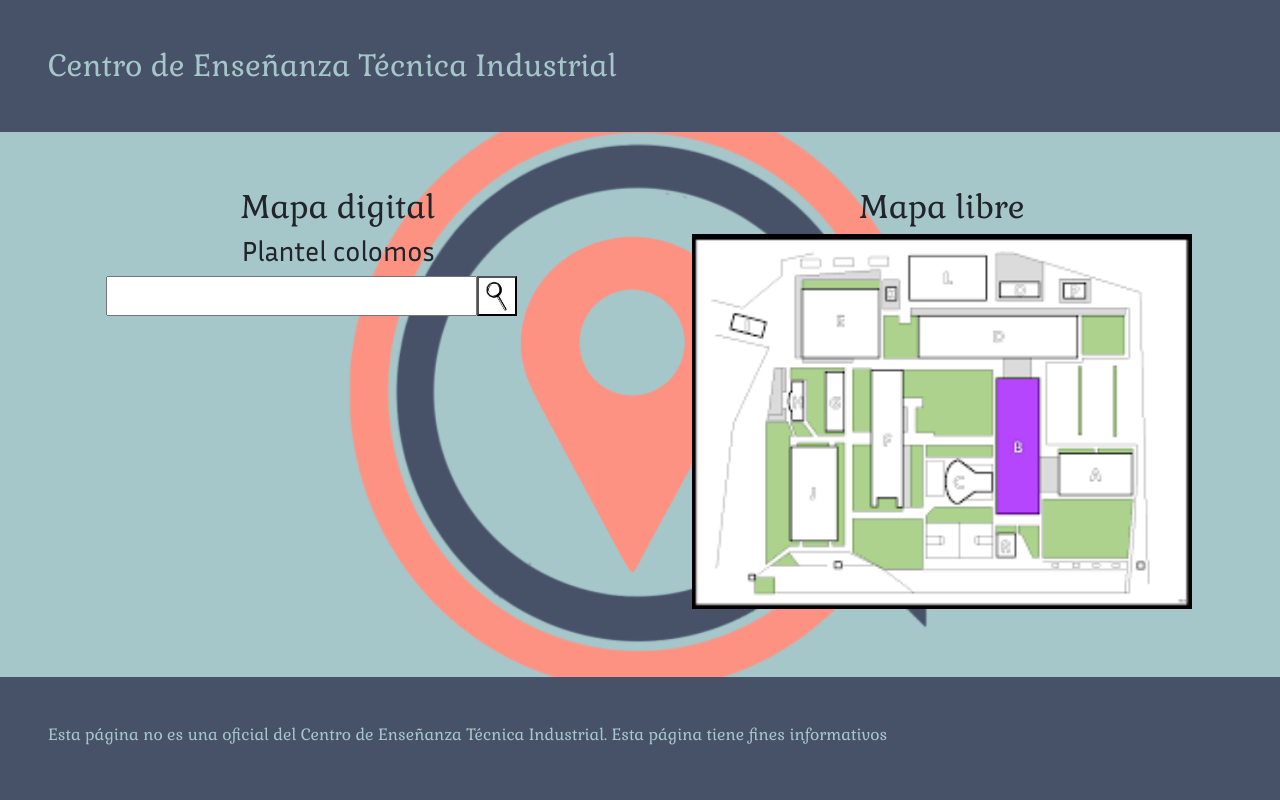
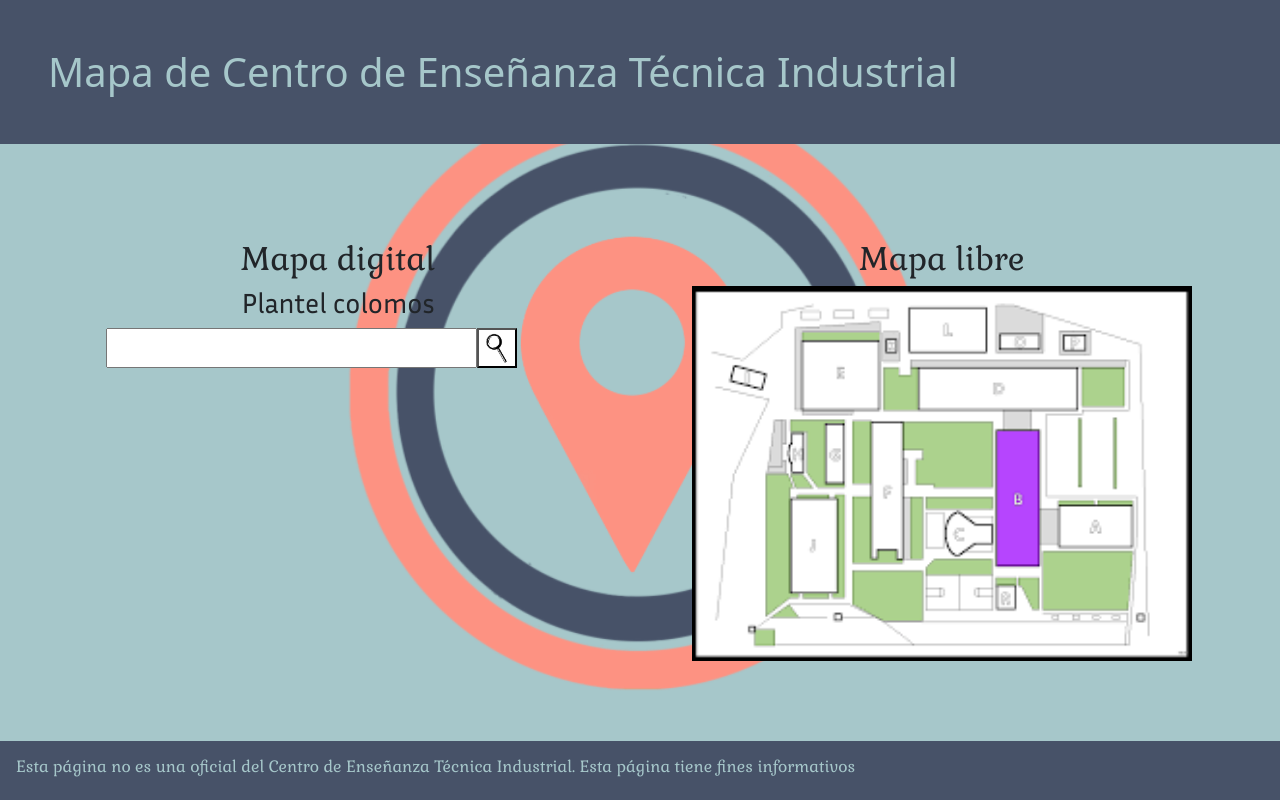
Before and after one commit to alisonraygoza/mapaCeti, a plain HTML site: page index.html in a window 1280 px wide. Drawn offline with nearby package versions, Linux system fonts and the light colour scheme.

Commit message:
página inicio completa

```diff
--- a/index.html
+++ b/index.html
@@ -37,9 +37,6 @@
                 font-family: Joan;
                 src: url(Joan-Regular.ttf);
             }
-            h1{
-                font-family: Joan;
-            }
             h2, h6{
                 font-family: Gabriela;
             }
@@ -73,15 +70,15 @@
                 background-color:#475268;
                 color: #a6c7ca;
                 bottom: 0;
-                position: absolute;
+                position: fixed;
             }
         </style>
     <body>
         <header>
-            <h1 id="escuela" class="container-fluid p-5 titulo">Centro de Enseñanza Técnica Industrial</h1>
+            <h1 class="container-fluid p-5 titulo">Mapa de Centro de Enseñanza Técnica Industrial</h1>
         </header>
-        <div id="papa" class="row p-5">
-            <div id="buscador" class="col-12 col-md-6">
+        <div id="papa" class="row p-5 my-5">
+            <div class="col-12 col-md-6">
                 <h2>Mapa digital</h2>
                 <h3>Plantel colomos</h3>
                 <div id="barra_busqueda">
@@ -89,13 +86,15 @@
                     <button id="img-lupa"></button>
                 </div>
             </div>
-            <div id="mapa" class="col-12 col-md-6">
+            <div class="col-12 col-md-6">
                 <h2>Mapa libre</h2>
-                <img src="mapa.png" width="500px" class="img-fluid">
+                <a href="Mapa_libre.html">
+                    <img src="mapa.png" width="500px" class="img-fluid">
+                </a>
             </div>
         </div>
         <footer>
-            <div class="container-fluid footer p-5">
+            <div class="container-fluid footer p-3">
                 <h6>Esta página no es una oficial del Centro de Enseñanza Técnica Industrial. Esta página tiene fines informativos</h6>
             </div>
         </footer>
```
